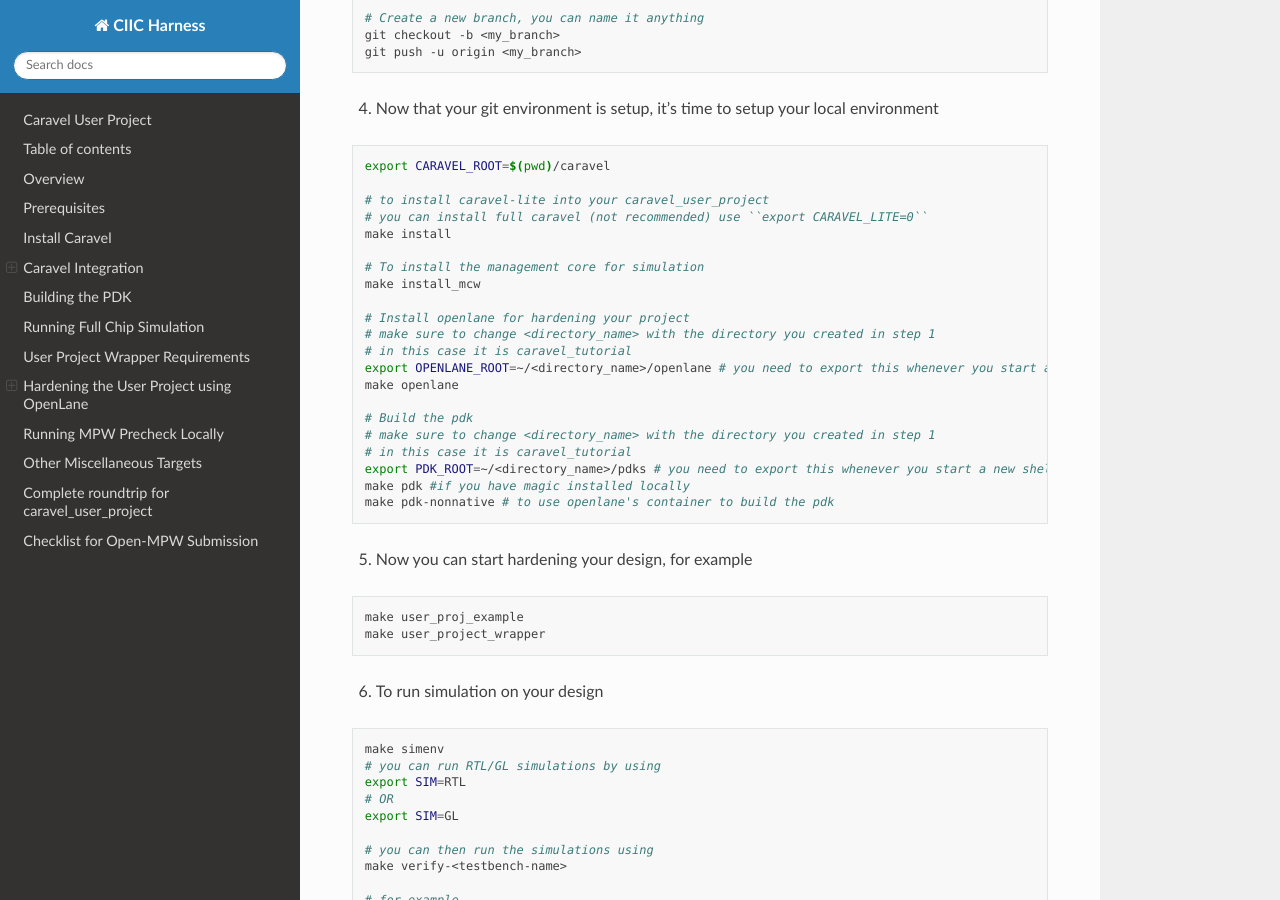
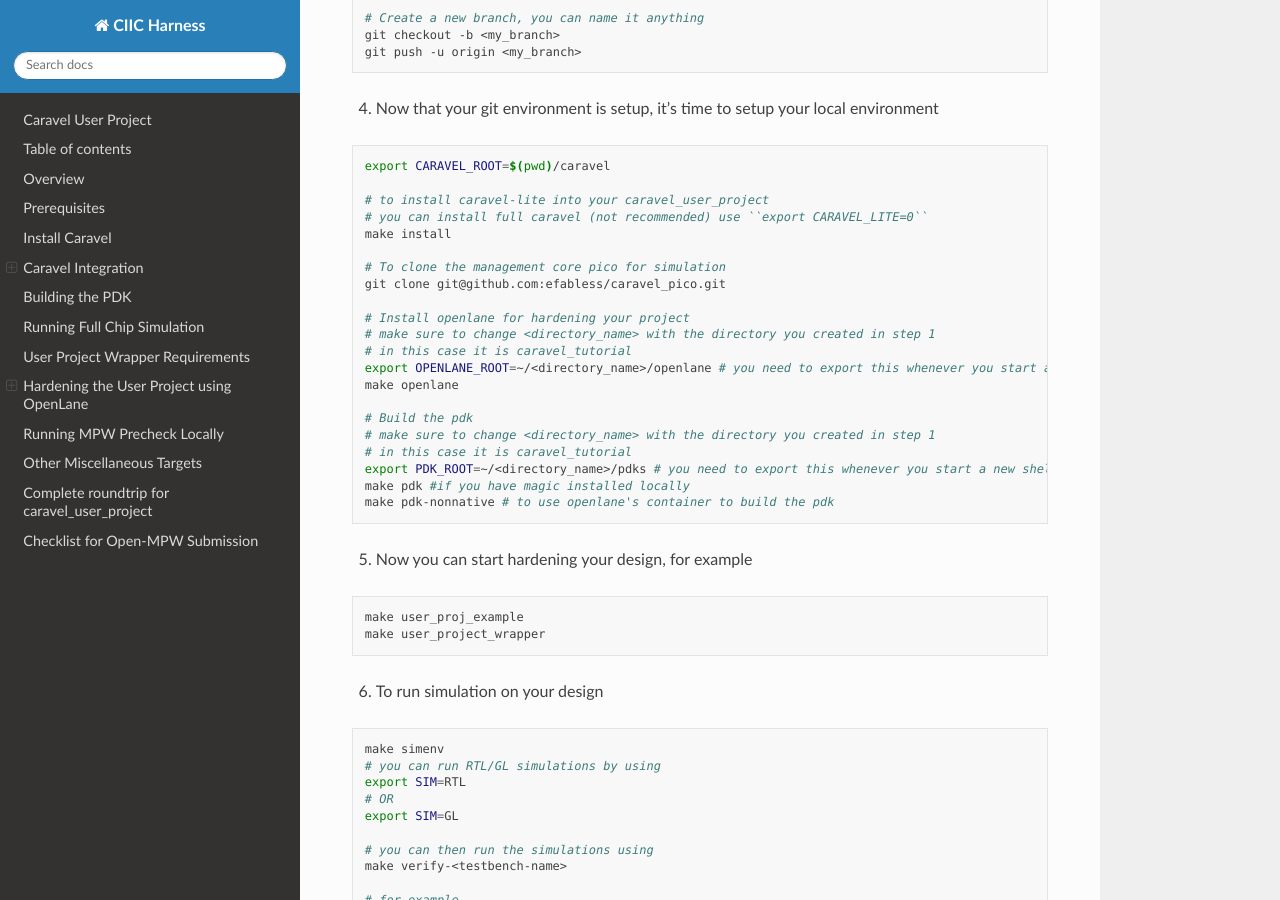
Before and after one commit to efabless/caravel_user_project, a Sphinx documentation site: the page built from docs/source/index.rst, in a window 1280 px wide and 900 px high, scrolled down 9293 px. Built offline with Sphinx 7.4.7 and the Read the Docs theme 2.0.0, drawn with Linux system fonts in a browser that asks for light colours.

Commit message:
Update index.rst

```diff
--- a/docs/source/index.rst
+++ b/docs/source/index.rst
@@ -485,8 +485,8 @@ Complete roundtrip for caravel_user_project
 	# you can install full caravel (not recommended) use ``export CARAVEL_LITE=0``
 	make install
 
-	# To install the management core for simulation
-	make install_mcw
+	# To clone the management core pico for simulation
+	git clone git@github.com:efabless/caravel_pico.git
 
 	# Install openlane for hardening your project
 	# make sure to change <directory_name> with the directory you created in step 1
```
